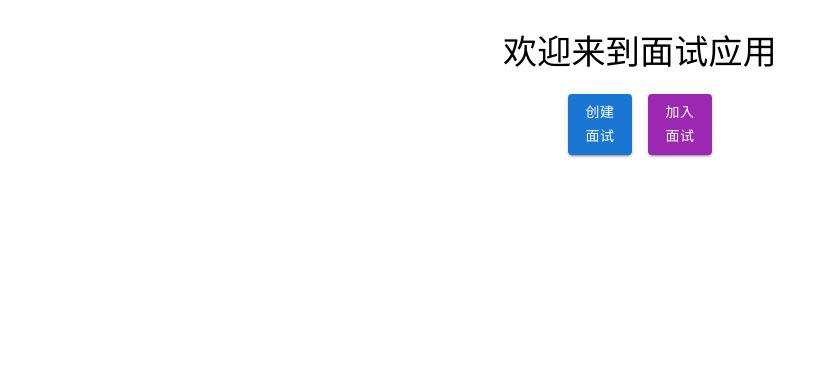
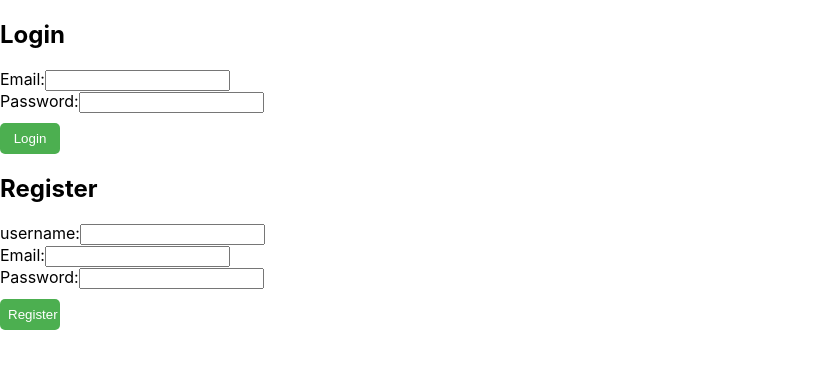
Before and after one commit to ChenYX24/InterviewApp, a React (Create React App) app in the folder interview/: page / in a window 1280 px wide. Shown: the top 368 px of the page, without its empty margins (0-836 px from the left). Built offline with nearby package versions, Linux system fonts and the light colour scheme.

Commit message:
登录注册

```diff
--- a/interview/src/App.js
+++ b/interview/src/App.js
@@ -3,11 +3,13 @@ import { Route, BrowserRouter as Router, Routes } from 'react-router-dom'
 import HomePage from './pages/HomePage'
 import Room from './pages/Room'
 import CameraToggle from './component/CameraToggle';
+import LoginPage from './pages/LoginPage'
 function App () {
   return (
     <Router>
       <Routes>
-        <Route path="/" element={<HomePage />} />
+        <Route path="/" element={<LoginPage />} />
+        <Route path="/home" element={<HomePage />} />
         <Route path="/room/:roomId" element={<Room />} />
         <Route path="/camera" element={<CameraToggle />} />
       </Routes>
--- /dev/null
+++ b/interview/src/component/login.jsx
@@ -0,0 +1,59 @@
+// src/components/Login.js
+import React, { useState } from 'react';
+import axios from 'axios';
+const Login = () => {
+  const [email, setEmail] = useState('');
+  const [password, setPassword] = useState('');
+
+  const handleLogin = async () => {
+    console.log('Login clicked');
+    console.log('Email:', email);
+    console.log('Password:', password);
+    const instance = axios.create({
+        baseURL:"https://ws.scutbot.icu/api"
+    })
+    instance.post("/login", {email: email, passwd: password})
+    .then((response) =>{
+        console.log(response);
+        if(response.data.code == 200){
+            console.log("登陆成功",response.data.data);
+            localStorage.setItem("uuid", response.data.data.uuid)
+            localStorage.setItem("uuid", response.data.data.username)
+        }else{
+            console.log("登陆失败");
+            console.log(response.data);
+        }
+    })
+    .catch((error) =>{
+        console.log(error);
+    })
+  };
+  return (
+    <div>
+      <h2>Login</h2>
+      <form>
+        <label>Email:
+          <input
+            type="email"
+            value={email}
+            onChange={(e) => setEmail(e.target.value)}
+          />
+        </label>
+        <br />
+        <label>Password:
+          <input
+            type="password"
+            value={password}
+            onChange={(e) => setPassword(e.target.value)}
+          />
+        </label>
+        <br />
+        <button type="button" onClick={handleLogin}>
+          Login
+        </button>
+      </form>
+    </div>
+  );
+};
+
+export default Login;
--- /dev/null
+++ b/interview/src/component/register.jsx
@@ -0,0 +1,68 @@
+
+import React, { useState } from 'react';
+import axios from 'axios';
+const Register = () => {
+  const [email, setEmail] = useState('');
+  const [password, setPassword] = useState('');
+  const [username, setUsername] = useState('');
+
+  const handleRegister = async () => {
+    console.log('Register clicked');
+    console.log('Email:', email);
+    console.log('Password:', password);
+    const instance = axios.create({
+        baseURL:"https://ws.scutbot.icu/api"
+    })
+    instance.post("/register", {name:username,email: email, passwd: password})
+    .then((response) =>{
+        console.log(response);
+        if(response.data.code == 200){
+            console.log("注册成功", response.data.data);
+            localStorage.setItem("uuid", response.data.data.uuid)
+            localStorage.setItem("uuid", response.data.data.username)
+        }else{
+            console.log("注册失败");
+            console.log(response.data);
+        }
+    })
+    .catch((error) =>{
+        console.log(error);
+    })
+  };
+  return (
+    <div>
+      <h2>Register</h2>
+      <form>
+        <label>username:
+          <input
+            type="text"
+            value={username}
+            onChange={(e) => setUsername(e.target.value)}
+          />
+        </label>
+        <br />
+        <label>Email:
+          <input
+            type="email"
+            value={email}
+            onChange={(e) => setEmail(e.target.value)}
+          />
+        </label>
+        <br />
+        <label>Password:
+          <input
+            type="password"
+            value={password}
+            onChange={(e) => setPassword(e.target.value)}
+          />
+        </label>
+        <br />
+        <button type="button" onClick={handleRegister}>
+          Register
+        </button>
+      </form>
+    </div>
+  );
+};
+
+export default Register;
--- /dev/null
+++ b/interview/src/pages/LoginPage.jsx
@@ -0,0 +1,13 @@
+import Login from "../component/login";
+import Register from "../component/register";
+function LoginPage(){
+
+
+  return (
+    <div>
+      <Login></Login>
+      <Register></Register>
+    </div>
+  );
+};
+export default LoginPage;
```
